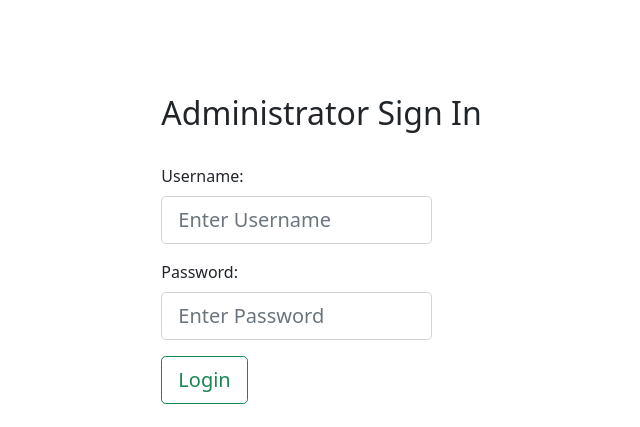
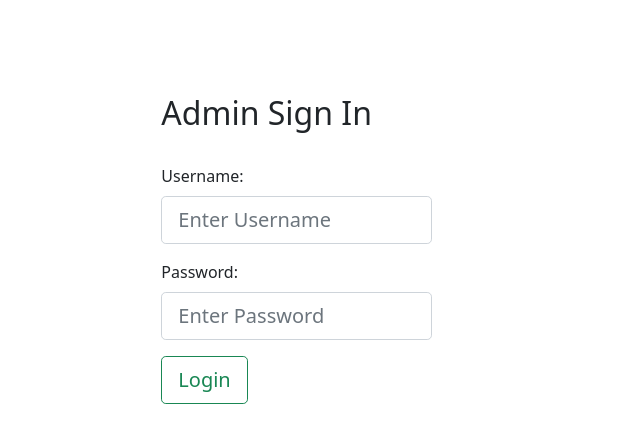
Before and after one commit to Keagan-SM-TAFE/RAD-Web-Project, a PHP site: page /moviedatabase/login.php in a window 1280 px wide. Shown: the part 518-945 px from the top of the page, without its empty margins (72-712 px from the left). Run offline with PHP 8.4, Linux system fonts and the light colour scheme.

Commit message:
Update login.php

```diff
--- a/login.php
+++ b/login.php
@@ -49,7 +49,7 @@ if ($_SERVER["REQUEST_METHOD"] == "POST")
 <!-- START of Main Website Content -->
 <section class="container-fluid">
     <div class="container col-lg-8">
-        <h2>Administrator Sign In</h2>
+        <h2>Admin Sign In</h2>
         <br>
     </div>
     <div class="container col-lg-8">
```
